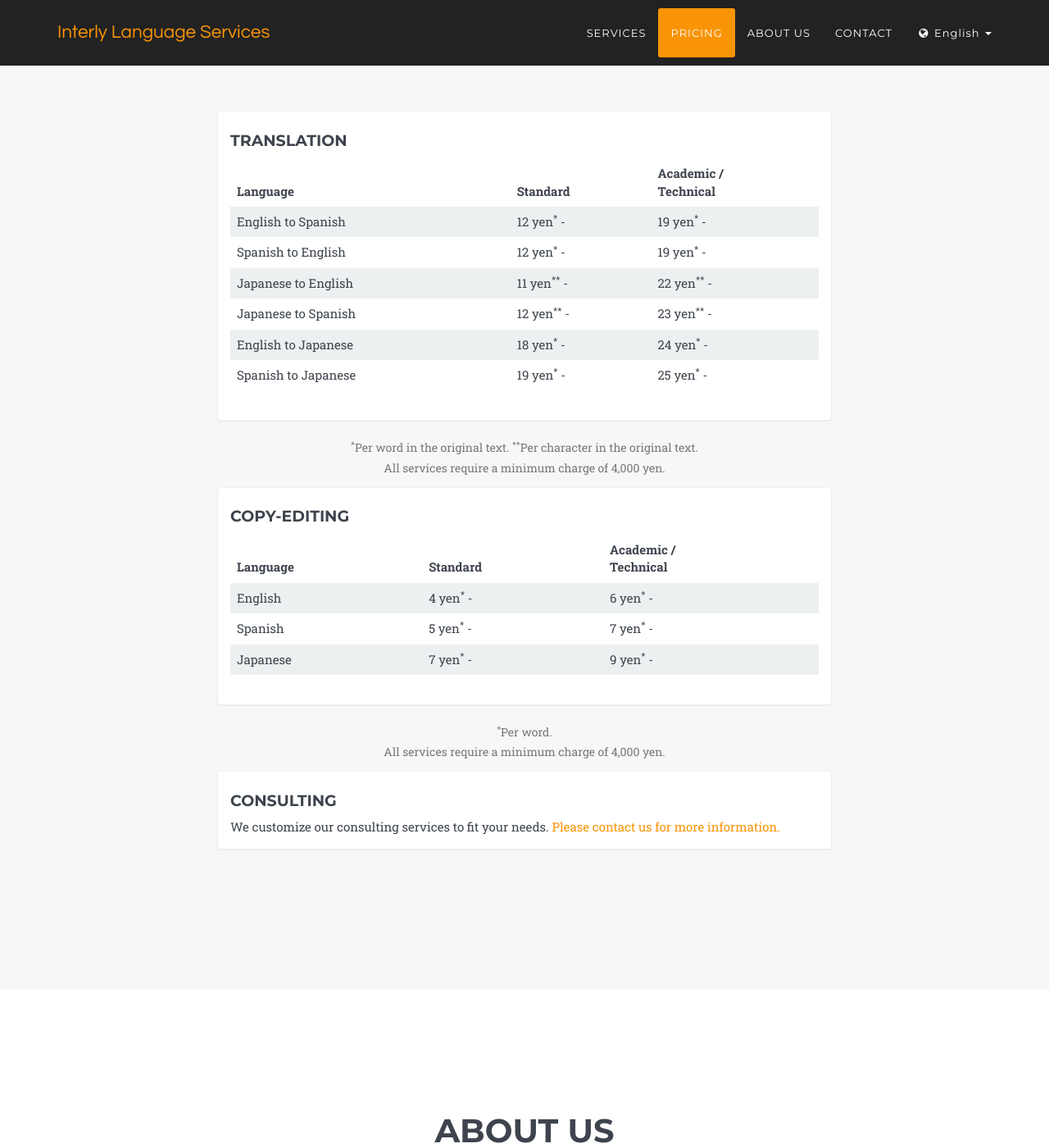
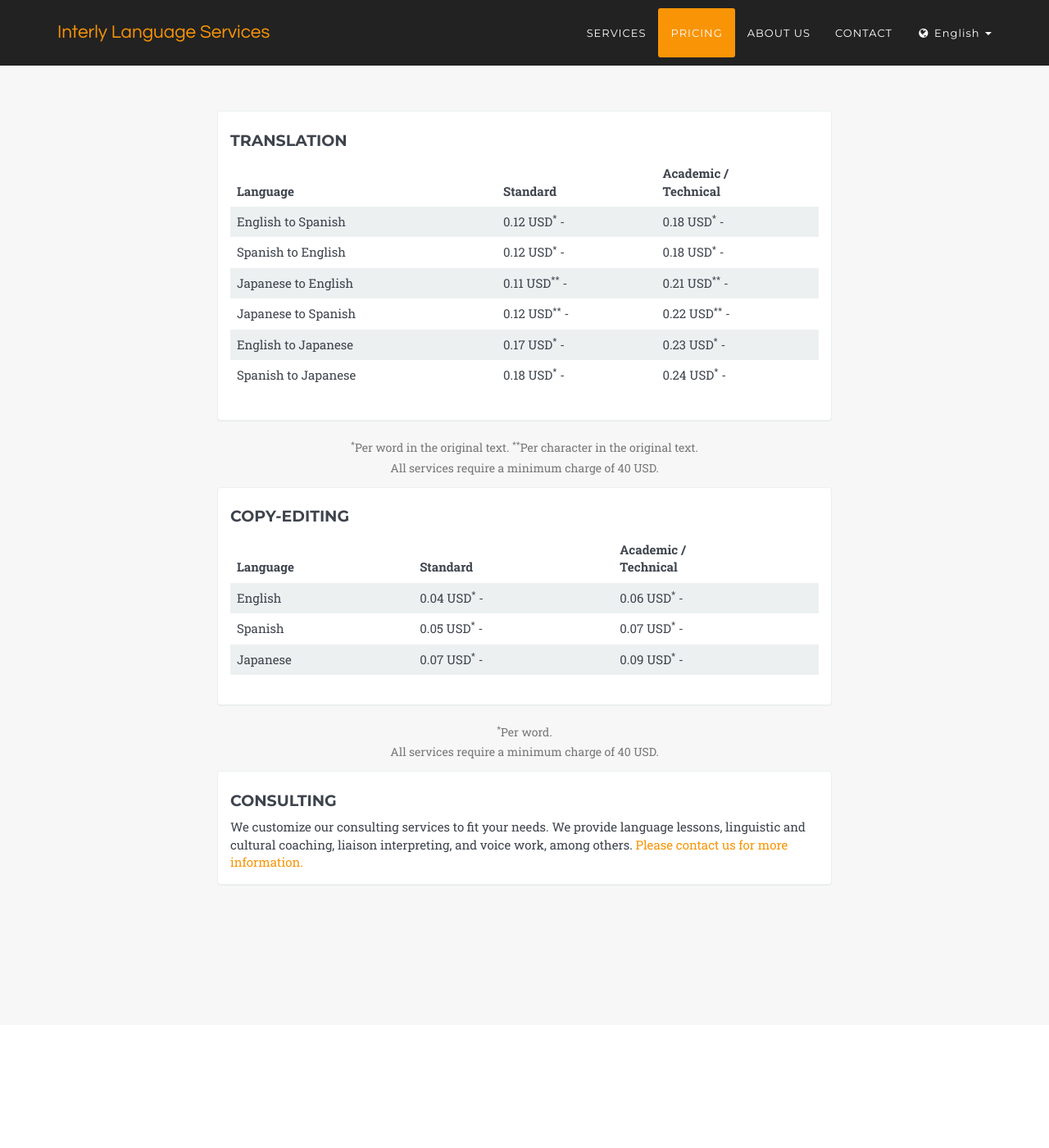
Before and after one commit to kylesezhi/kylesezhi.github.io, a Jekyll site: the page built from index.html, in a window 1280 px wide and 1400 px high, scrolled down 3308 px. Shown: the whole window at 82% size. Built offline with Jekyll 4.4.1, drawn with Linux system fonts in a browser that asks for light colours; some web fonts are replaced; comment, search, counter and statistics services are not loaded.

Commit message:
changing the fee signs in the English version and add to consulting in the three versions.

```diff
--- a/_includes/es_pricing.html
+++ b/_includes/es_pricing.html
@@ -113,7 +113,7 @@
                   <div class="panel panel-default">
                     <div class="panel-body">
                       <h4 class-"subheading">Asesorías</h4>
-                      Cada contrato para asesorías es personalizado. <a class="page-scroll" href="#contact">Por favor, contáctenos para obtener más información.</a>
+                      Cada contrato para asesorías es personalizado. Estos pueden incluir clases de lenguas extranjeras, coaching lingüístico y cultural, interpretación de enlace, trabajos de voz, entre otros. <a class="page-scroll" href="#contact">Por favor, contáctenos para obtener más información.</a>
                   </div>
                   </div>
                 </div>
--- a/_includes/ja_pricing.html
+++ b/_includes/ja_pricing.html
@@ -113,7 +113,7 @@
                   <div class="panel panel-default">
                     <div class="panel-body">
                       <h4 class-"subheading">コンサルティング</h4>
-                      お手伝いする内容により費用が異なります。<a class="page-scroll" href="#contact">詳しくはお問い合わせください。</a>
+                      コンサルティングは外国語のレッスン、異文化・異言語能力のコーチング、商談通訳、ナレーションなどを含め、お手伝いする内容により費用が異なります。<a class="page-scroll" href="#contact">詳しくはお問い合わせください。</a>
                   </div>
                   </div>
                 </div>
--- a/_includes/pricing.html
+++ b/_includes/pricing.html
@@ -24,33 +24,33 @@
                     <tbody>
                       <tr>
                         <td class="active">English to Spanish</td>
-                        <td class="active">12 yen<sup>*</sup> -</td>
-                        <td class="active">19 yen<sup>*</sup> -</td>
+                        <td class="active">0.12 USD<sup>*</sup> -</td>
+                        <td class="active">0.18 USD<sup>*</sup> -</td>
                       </tr>
                       <tr>
                         <td>Spanish to English</td>
-                        <td>12 yen<sup>*</sup> -</td>
-                        <td>19 yen<sup>*</sup> -</td>
+                        <td>0.12 USD<sup>*</sup> -</td>
+                        <td>0.18 USD<sup>*</sup> -</td>
                       </tr>
                       <tr>
                         <td class="active">Japanese to English</td>
-                        <td class="active">11 yen<sup>**</sup> -</td>
-                        <td class="active">22 yen<sup>**</sup> -</td>
+                        <td class="active">0.11 USD<sup>**</sup> -</td>
+                        <td class="active">0.21 USD<sup>**</sup> -</td>
                       </tr>
                       <tr>
                         <td>Japanese to Spanish</td>
-                        <td>12 yen<sup>**</sup> -</td>
-                        <td>23 yen<sup>**</sup> -</td>
+                        <td>0.12 USD<sup>**</sup> -</td>
+                        <td>0.22 USD<sup>**</sup> -</td>
                       </tr>
                       <tr>
                         <td class="active">English to Japanese</td>
-                        <td class="active">18 yen<sup>*</sup> -</td>
-                        <td class="active">24 yen<sup>*</sup> -</td>
+                        <td class="active">0.17 USD<sup>*</sup> -</td>
+                        <td class="active">0.23 USD<sup>*</sup> -</td>
                       </tr>
                       <tr>
                         <td>Spanish to Japanese</td>
-                        <td>19 yen<sup>*</sup> -</td>
-                        <td>25 yen<sup>*</sup> -</td>
+                        <td>0.18 USD<sup>*</sup> -</td>
+                        <td>0.24 USD<sup>*</sup> -</td>
                       </tr>
                     </tbody>
                   </table>
@@ -61,7 +61,7 @@
             </div>
             <div class="row">
                 <div class="col-lg-8 col-lg-offset-2 text-center">
-                    <p class="text-muted"><sup>*</sup>Per word in the original text. <sup>**</sup>Per character in the original text.<br>All services require a minimum charge of 4,000 yen.</p>
+                    <p class="text-muted"><sup>*</sup>Per word in the original text. <sup>**</sup>Per character in the original text.<br>All services require a minimum charge of 40 USD.</p>
                 </div>
             </div>
             <div class="row">
@@ -81,18 +81,18 @@
                     <tbody>
                       <tr>
                         <td class="active">English</td>
-                        <td class="active">4 yen<sup>*</sup> -</td>
-                        <td class="active">6 yen<sup>*</sup> -</td>
+                        <td class="active">0.04 USD<sup>*</sup> -</td>
+                        <td class="active">0.06 USD<sup>*</sup> -</td>
                       </tr>
                       <tr>
                         <td>Spanish</td>
-                        <td>5 yen<sup>*</sup> -</td>
-                        <td>7 yen<sup>*</sup> -</td>
+                        <td>0.05 USD<sup>*</sup> -</td>
+                        <td>0.07 USD<sup>*</sup> -</td>
                       </tr>
                       <tr>
                         <td class="active">Japanese</td>
-                        <td class="active">7 yen<sup>*</sup> -</td>
-                        <td class="active">9 yen<sup>*</sup> -</td>
+                        <td class="active">0.07 USD<sup>*</sup> -</td>
+                        <td class="active">0.09 USD<sup>*</sup> -</td>
                       </tr>
                     </tbody>
                   </table>
@@ -103,7 +103,7 @@
             </div>
             <div class="row">
                 <div class="col-lg-8 col-lg-offset-2 text-center">
-                    <p class="text-muted"><sup>*</sup>Per word.<br>All services require a minimum charge of 4,000 yen.</p>
+                    <p class="text-muted"><sup>*</sup>Per word.<br>All services require a minimum charge of 40 USD.</p>
                 </div>
             </div>
             <div class="row">
@@ -112,7 +112,7 @@
                   <div class="panel panel-default">
                     <div class="panel-body">
                       <h4 class-"subheading">Consulting</h4>
-                      We customize our consulting services to fit your needs. <a class="page-scroll" href="#contact">Please contact us for more information.</a>
+                      We customize our consulting services to fit your needs. We provide language lessons, linguistic and cultural coaching, liaison interpreting, and voice work, among others. <a class="page-scroll" href="#contact">Please contact us for more information.</a>
                   </div>
                   </div>
                 </div>
```
Also changed, not shown: Gemfile.lock, 6 other files.
